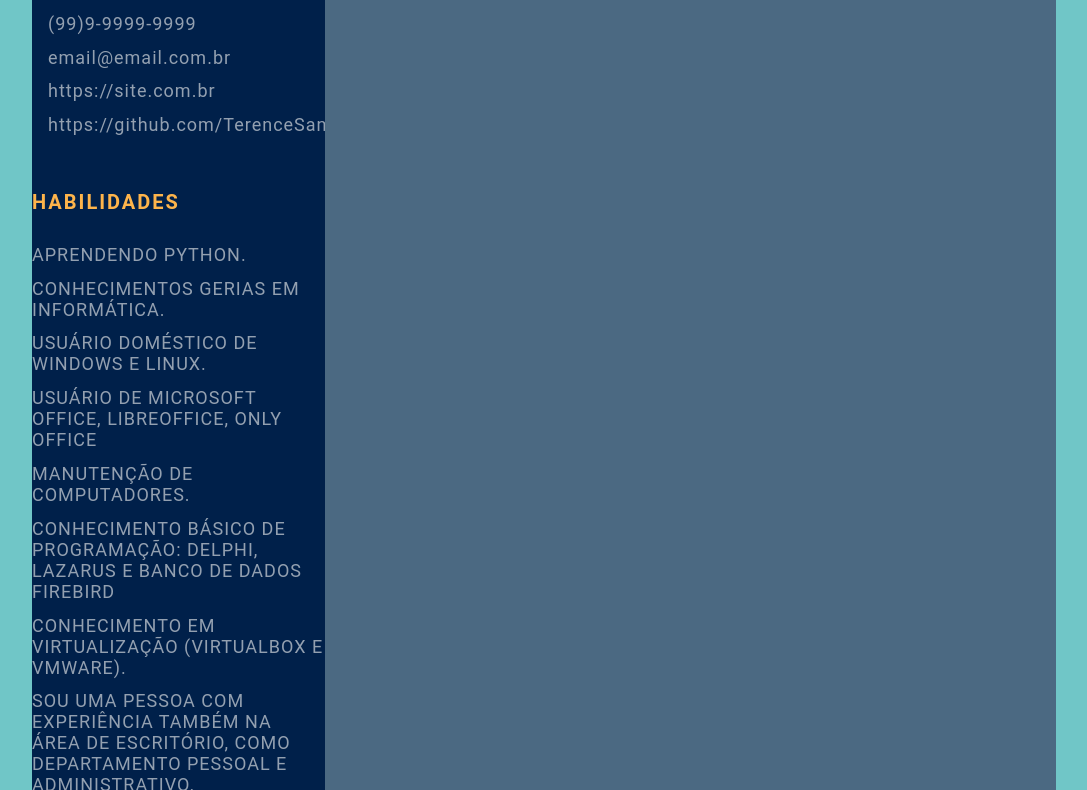
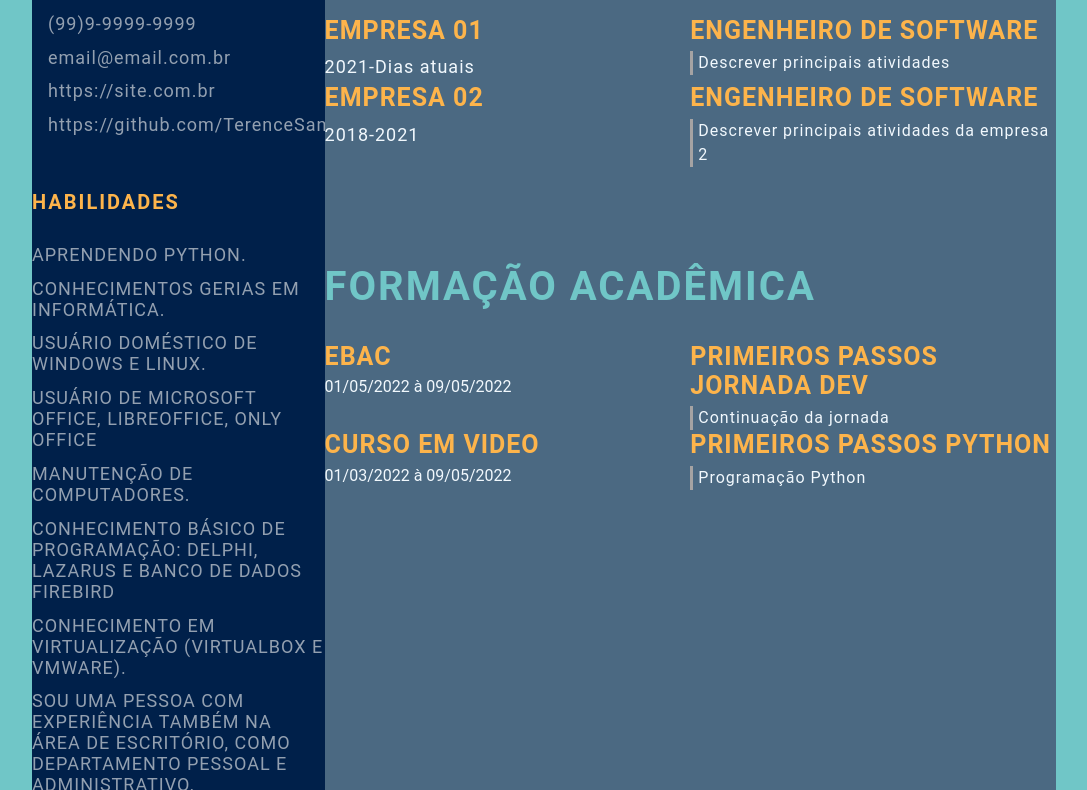
Before and after one commit to TerenceSantana/TerenceSantana.github.io, a plain HTML site: page index.html in a window 1280 px wide. Shown: the part 494-1284 px from the top of the page, without its empty margins (96-1183 px from the left). Drawn offline with Linux system fonts and the light colour scheme.

Commit message:
Jornada Dev EBAC dia 4

```diff
--- a/index.html
+++ b/index.html
@@ -50,11 +50,63 @@
                <div class="right-title">
                   Sobre Mim
                </div>
-               <p class="about-me-contents">Olá, eu sou o Terence e estou fazendo a Jornada Dev EBAC</p><br>
-               <br> Inserir Lorem Ipsum: Lorem ipsum dolor sit amet consectetur adipisicing elit. Dicta laudantium ducimus tenetur, sit sint quia sunt, vel recusandae, laboriosam officiis impedit delectus dolor facilis consequuntur labore. Velit provident magnam veritatis?
+               <p class="about-me-contents">Olá, eu sou o Terence e estou fazendo a Jornada Dev EBAC<br>
+                  <br> Inserir Lorem Ipsum: Lorem ipsum dolor sit amet consectetur adipisicing elit. Dicta laudantium ducimus tenetur, sit sint quia sunt, vel recusandae, laboriosam officiis impedit delectus dolor facilis consequuntur labore. Velit provident magnam veritatis?
+               </p>
             </section>
          </div>
+         <section class="experience gap">
+            <div class="right-title">
+               Experiência
+            </div>
+            <div class="experience-contents">
+               <div class="exp-left">
+                  <p class="exp-company-name">Empresa 01</p>
+                  <p class="exp-time-period">2021-Dias atuais</p>
+               </div>
+               <div>
+                  <div class="exp-right">
+                     <p class="exp-position">Engenheiro de Software</p>
+                     <p class="exp-desc">Descrever principais atividades</p>
+                  </div>
+               </div>
 
+               <div class="exp-left">
+                  <p class="exp-company-name">Empresa 02</p>
+                  <p class="exp-time-period">2018-2021</p>
+               </div>
+               <div>
+                  <div class="exp-right">
+                     <p class="exp-position">Engenheiro de Software</p>
+                     <p class="exp-desc">Descrever principais atividades da empresa 2</p>
+                  </div>
+               </div>
+
+            </div>
+         </section>
+         <section class="education gap">
+            <div class="right-title">
+               Formação Acadêmica
+            </div>
+            <div class="education-contents">
+               <div class="education-left">
+                  <p class="education-school-name">EBAC</p>
+                  <p class="education-time-period">01/05/2022 à 09/05/2022</p>
+               </div>
+               <div class="education-right">
+                  <p class="education-subject">Primeiros passos jornada DEV</p>
+                  <p class="education-desc">Continuação da jornada</p>
+               </div>
+               <div class="education-left">
+                  <p class="education-school-name">Curso em Video</p>
+                  <p class="education-time-period">01/03/2022 à 09/05/2022</p>
+               </div>
+               <div class="education-right">
+                  <p class="education-subject">Primeiros passos Python</p>
+                  <p class="education-desc">Programação Python</p>
+               </div>
+         </div>
+         </section>
       </section>
    </main>
 </body>
```
